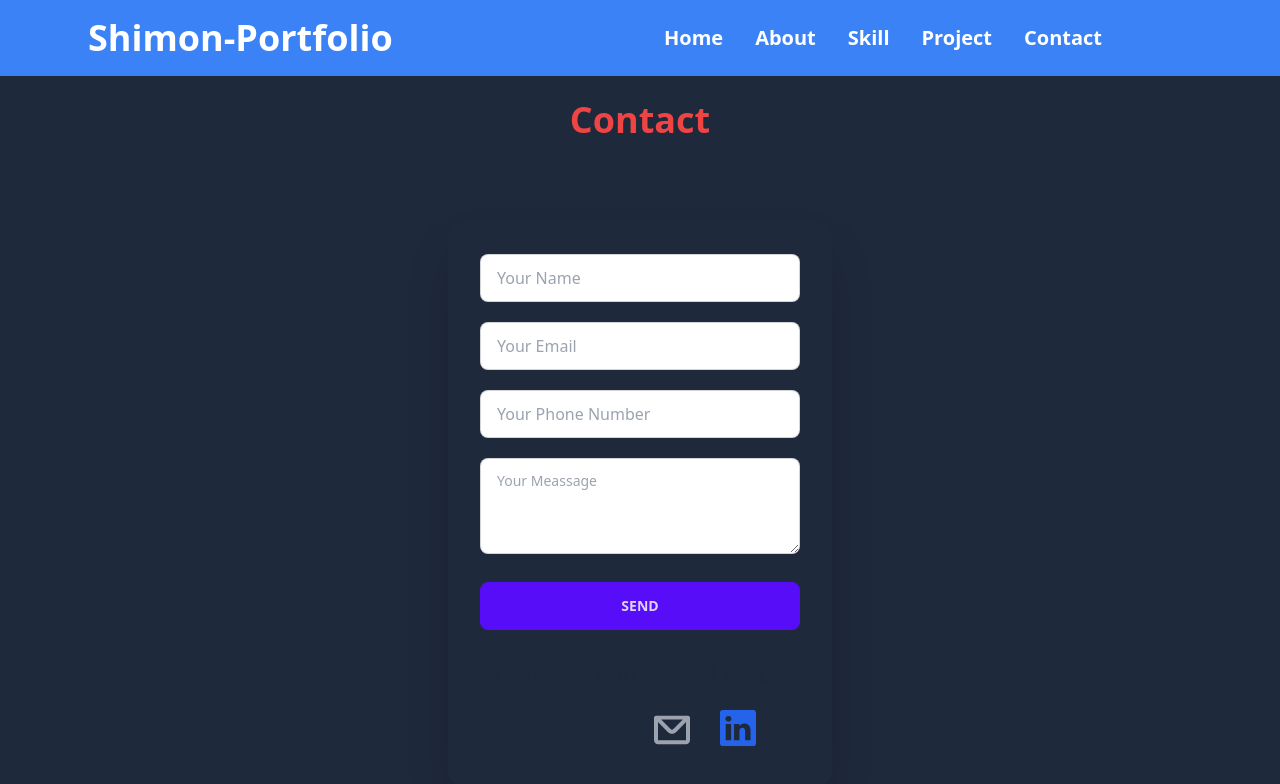
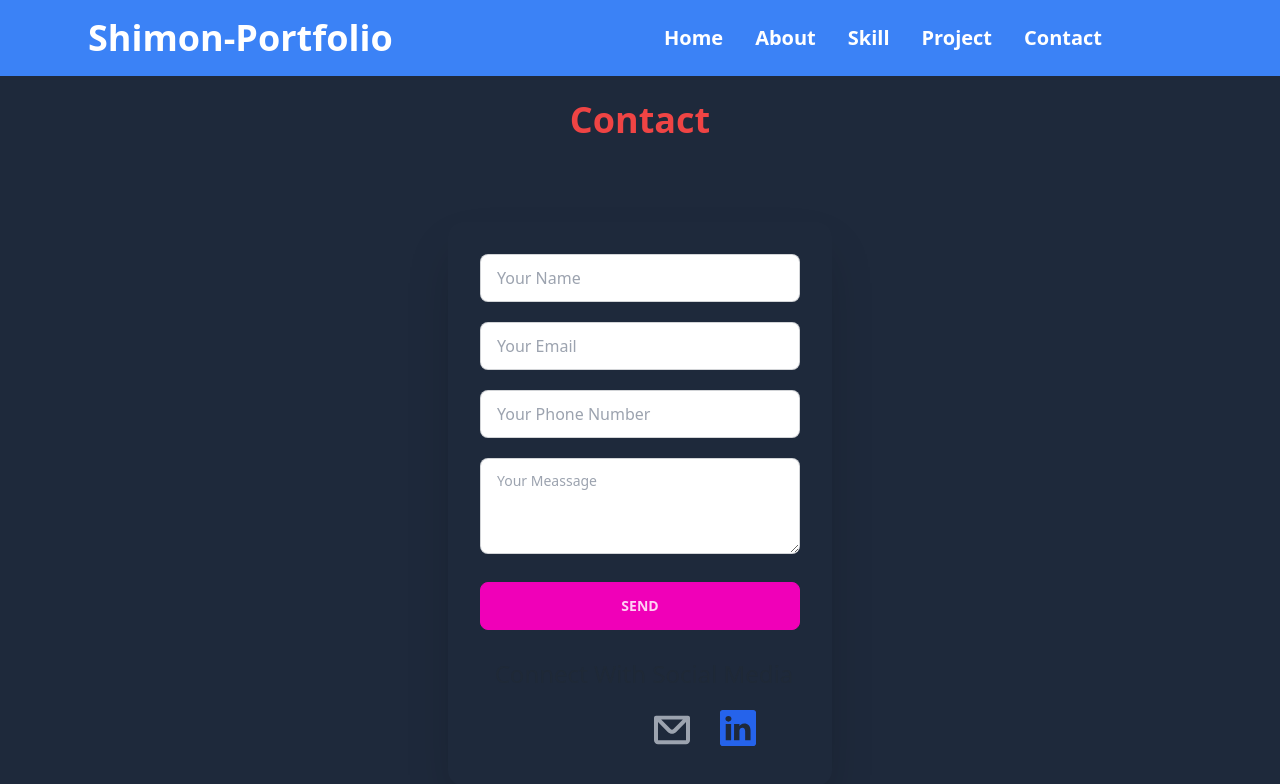
Before and after one commit to shimonmondol/My-Portfolio, a React (Vite) app: page /contact in a window 1280 px wide. Shown: the top 784 px of the page. Built offline with nearby package versions, Linux system fonts and the light colour scheme; some icons are missing.

Commit message:
sixth-commit

```diff
--- a/src/Component/Contact.jsx
+++ b/src/Component/Contact.jsx
@@ -26,7 +26,7 @@
                             </div>
                         </div>
                         <div className="form-control mb-5">
-                            <button className="btn btn-primary">Send</button>
+                            <button className="btn btn-secondary">Send</button>
                         </div>
                         <h1 className="text-2xl text-center ps-2 pb-2">Connect With Social Media</h1>
                         <div className="flex">
```
